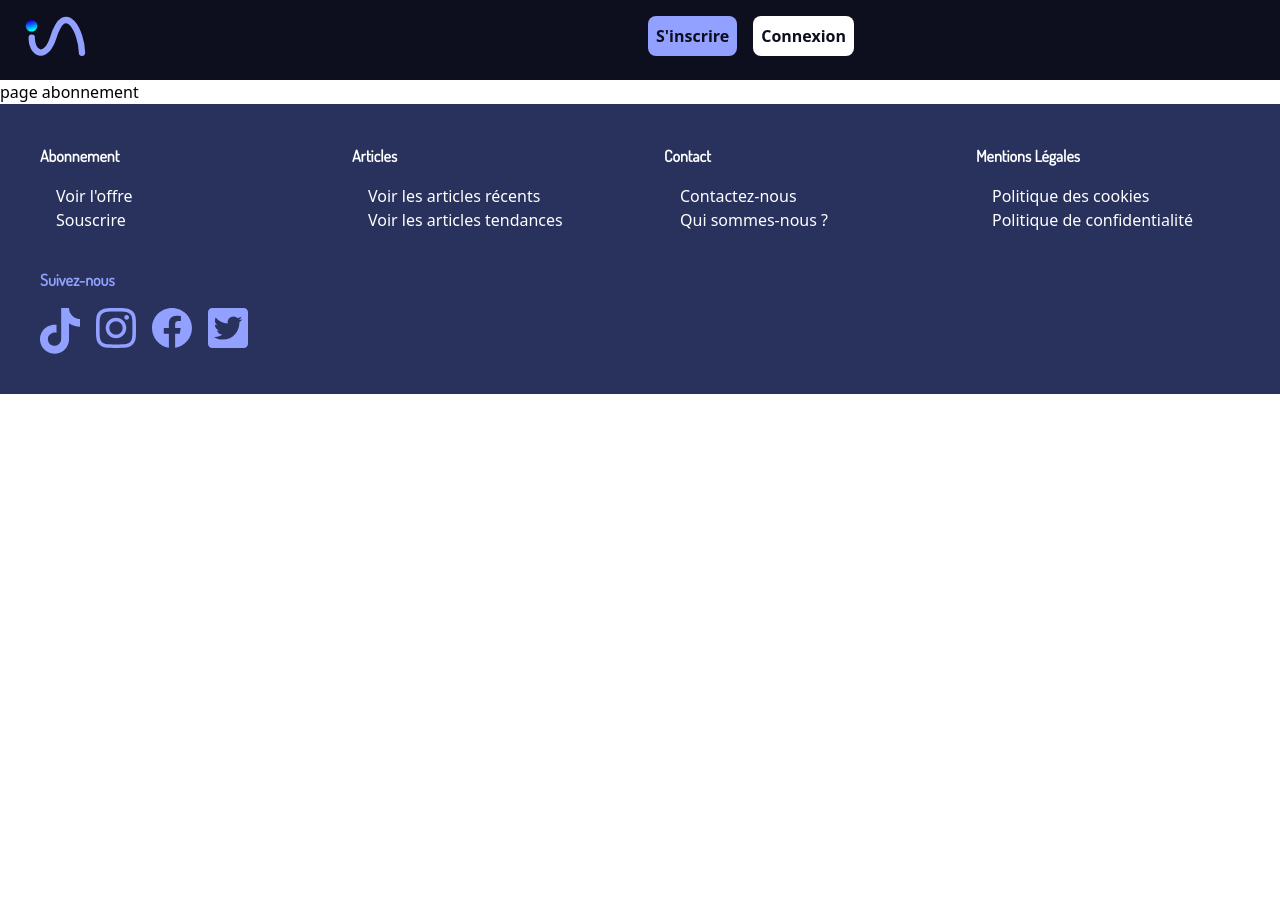
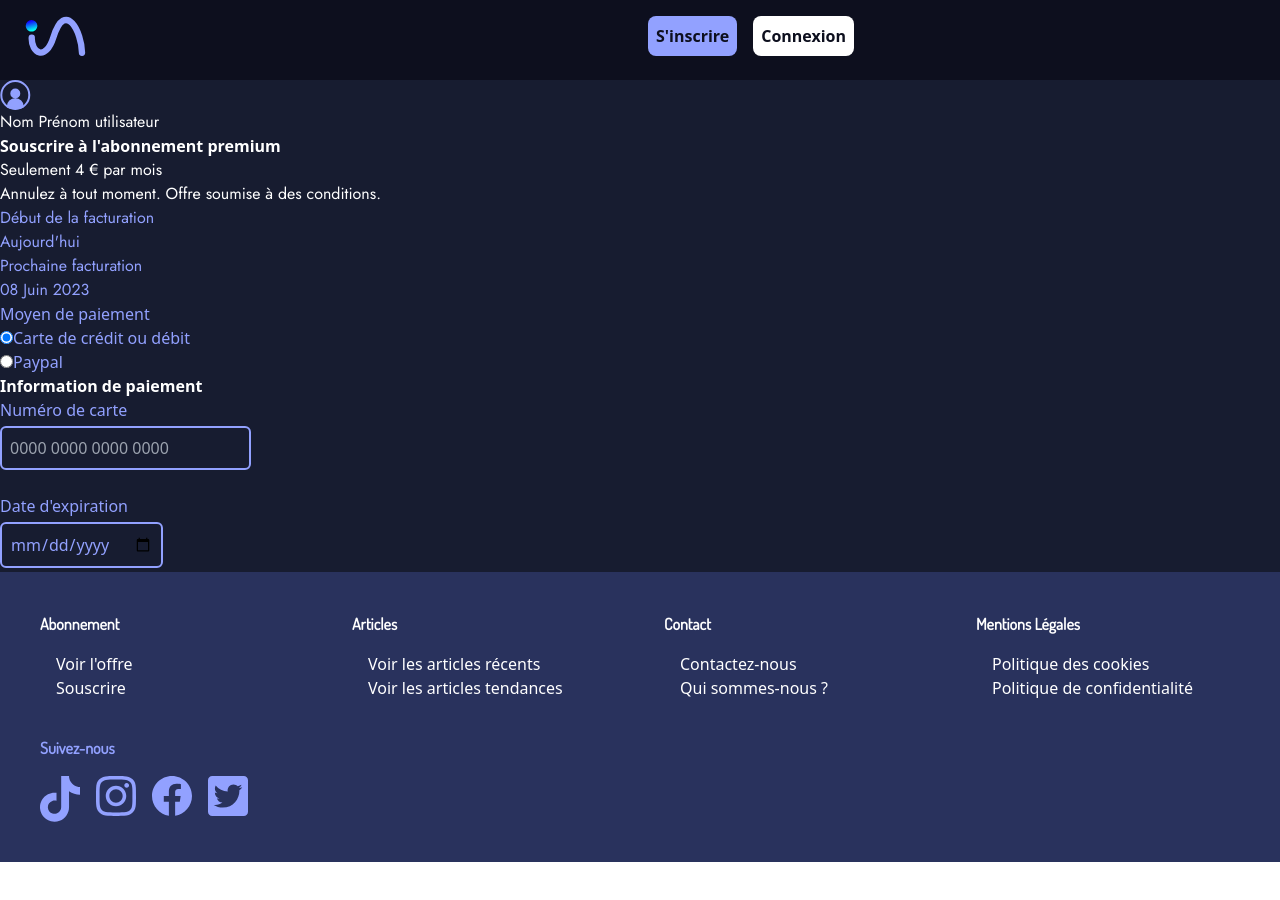
Before and after one commit to marionmura/ProjetS2_marion_yann_aline, a Vue app: page /Abonnement in a window 1280 px wide. Shown: the top 900 px of the page. Built offline with nearby package versions, Linux system fonts and the light colour scheme.

Commit message:
page payement et abonnement

```diff
--- a/src/pages/Abonnement.vue
+++ b/src/pages/Abonnement.vue
@@ -1,3 +1,59 @@
+<script setup lang="ts">
+import Usericon from '../components/icons/Usericon.vue'
+</script>
+
+
 <template>
-    page abonnement
+    <main class="bg-grisbg text-white">
+        <div>
+            <div>
+                <Usericon/>
+                <p>Nom Prénom utilisateur</p>
+            </div>
+            <h2>Souscrire à l'abonnement premium</h2>
+            <ul>
+                <li><p>Seulement 4 € par mois</p></li>
+                <li><p>Annulez à tout moment. Offre soumise à des conditions.</p></li>
+            </ul>
+
+            <div class="text-violet">
+                <p>Début de la facturation</p>
+                <p>Aujourd'hui</p>
+
+                <p>Prochaine facturation</p>
+                <p>08 Juin 2023</p>
+            </div>
+        </div>
+
+
+        <fieldset>
+            <legend class="text-violet">Moyen de paiement</legend>
+
+            <div class="text-violet">
+                <input type="radio" id="CB" name="paiement" value="CB"
+                        checked>
+                <label for="CB">Carte de crédit ou débit</label>
+            </div>
+
+            <div class="text-violet">
+                <input type="radio" id="paypal" name="paiement" value="paypal">
+                <label for="paypal">Paypal</label>
+            </div>
+        </fieldset>
+
+        <h3>Information de paiement</h3>
+        <form>
+        <div class="">
+            <label class="text-violet" width="50px">Numéro de carte</label>
+            <p></p>
+            <input type="text" id="cartenb" placeholder="0000 0000 0000 0000" required  class="bg-grisbg border-2 rounded-md text-violet p-2 m-1 ml-0 focus:outline-none focus:ring-2 focus:ring-rouge focus:border-0">
+            <p class="mb-5"></p>
+
+        <label class="text-violet" width="50px">Date d'expiration</label><p></p>
+        <input  type="date" id="date" placeholder="MM/AA" required class="bg-grisbg border-2 rounded-md text-violet p-2 ml-0 m-1 focus:outline-none focus:ring-2 focus:ring-rouge focus:border-0" >
+        <p></p>
+
+        </div>
+        </form>
+    </main>
 </template>
```
Also changed, not shown: 1 other file (tests, documents, lock files or other folders).
